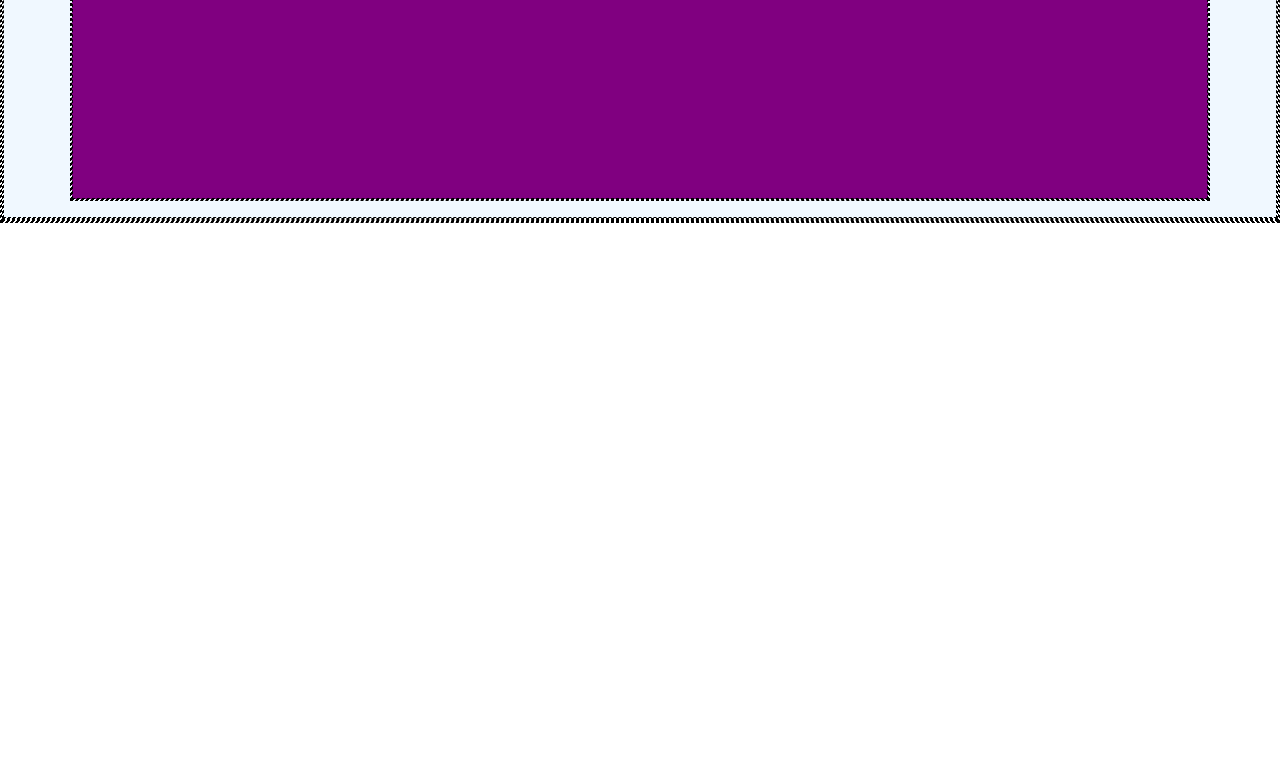
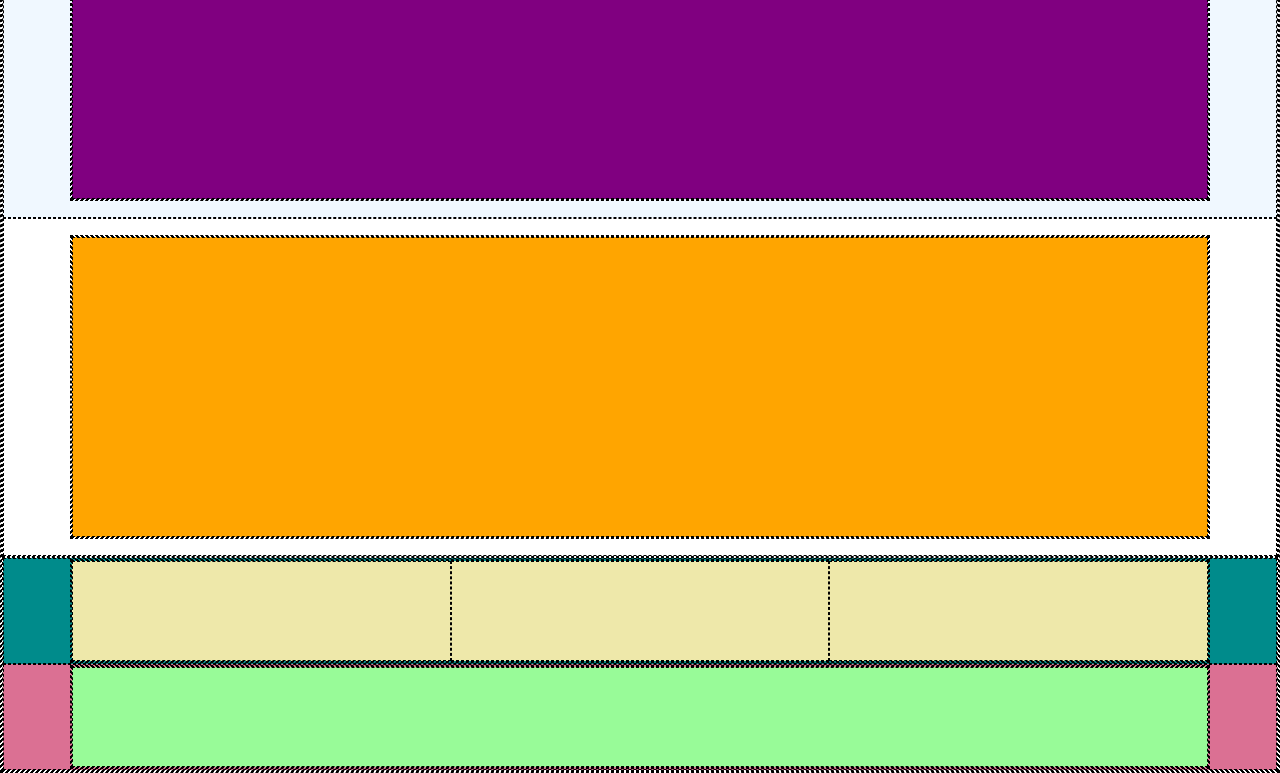
Before and after one commit to Nico-Serra/html-css-bootstrap-freelancer, a plain HTML site: page index.html in a window 1280 px wide. Shown: the part 1087-1860 px from the top of the page. Before the commit the page ends 1310 px from the top, so only its background shows below. Drawn offline with nearby package versions, Linux system fonts and the light colour scheme.

Commit message:
add structure footer coloured blocks

```diff
--- a/assets/css/style.css
+++ b/assets/css/style.css
@@ -34,4 +34,31 @@
         }
 
     }
+
+    .contact{
+        & .col-12{
+            height: 300px;
+            background-color: orange;
+        }
+    }
 }
+
+.debug #site_footer{
+    .footer_top{
+        background-color: darkcyan;
+
+        & .col-12{
+            height: 100px;
+            background-color: palegoldenrod;
+        }
+    }
+
+    .footer_bottom{
+        background-color: palevioletred;
+
+        & .col-12{
+            height: 100px;
+            background-color: palegreen;
+        }
+    }
+}
--- a/index.html
+++ b/index.html
@@ -65,11 +65,37 @@
             </div>
         </div>
 
+        <div class="contact py-3">
+            <div class="container">
+                <div class="row">
+                    <div class="col-12"></div>
+                </div>
+            </div>
+        </div>
+
     </main>
     <!-- /#site_main -->
 
     <footer id="site_footer">
+        <div class="footer_top">
+            <div class="container">
+                <div class="row">
+                    <div class="col-12 col-sm-4"></div>
+                    <div class="col-12 col-sm-4"></div>
+                    <div class="col-12 col-sm-4"></div>
+                </div>
+            </div>
+        </div>
+        <!-- /.footer_top -->
 
+        <div class="footer_bottom">
+            <div class="container">
+                <div class="row">
+                    <div class="col-12"></div>
+                </div>
+            </div>
+        </div>
+        <!-- /.footer-bottom -->
     </footer>
     <!-- /#site_footer -->
 </body>
```
